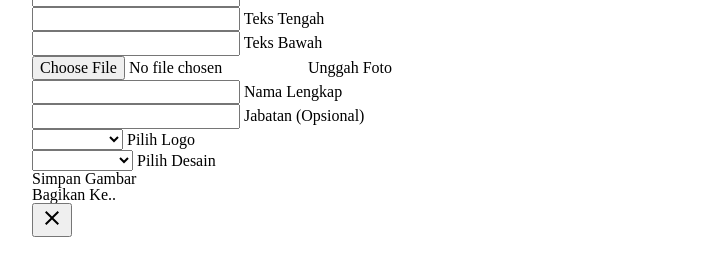
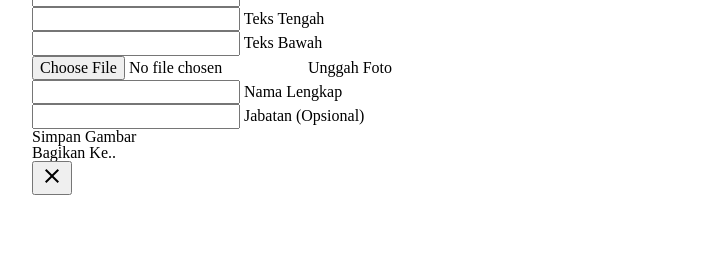
Before and after one commit to elhakimyasya/pan-frame, a website built with webpack: page index.html in a window 1280 px wide. Shown: the part 430-706 px from the top of the page, without its empty margins (218-921 px from the left). Built offline with nearby package versions, Linux system fonts and the light colour scheme.

Commit message:
update scripts.min.js, index.html and script.js

```diff
--- a/index.html
+++ b/index.html
@@ -46,10 +46,10 @@
 
             <div class="mt-6">
                 <div class="grid grid-cols-2 items-center justify-center text-center gap-2 mb-4">
-                    <button id="button_choose_logo" class="button_choose_logo elcreative_button elcreative_ripple outlined" type="button" aria-label="Pilih Logo" data-toggle-class-on-target='active' data-toggle-escape='' data-toggle-outside='' data-toggle-target='#dialog_twibbon' >
+                    <button id="button_choose_logo" class="button_choose_logo elcreative_button elcreative_ripple outlined" type="button" aria-label="Pilih Logo" data-toggle-class-on-target="active" data-toggle-escape="" data-toggle-outside="" data-toggle-target="#dialog_twibbon">
                         <svg xmlns="http://www.w3.org/2000/svg" viewBox="0 0 24 24" width="24" height="24" aria-hidden="true"><path d="M22.7 14.3L21.7 15.3L19.7 13.3L20.7 12.3C20.8 12.2 20.9 12.1 21.1 12.1C21.2 12.1 21.4 12.2 21.5 12.3L22.8 13.6C22.9 13.8 22.9 14.1 22.7 14.3M13 19.9V22H15.1L21.2 15.9L19.2 13.9L13 19.9M11.21 15.83L9.25 13.47L6.5 17H13.12L15.66 14.55L13.96 12.29L11.21 15.83M11 19.9V19.05L11.05 19H5V5H19V11.31L21 9.38V5C21 3.9 20.11 3 19 3H5C3.9 3 3 3.9 3 5V19C3 20.11 3.9 21 5 21H11V19.9Z" /></svg><span>Pilih Logo</span>
                     </button>
-                    <button id="button_choose_design" class="button_choose_design elcreative_button elcreative_ripple outlined" type="button" aria-label="Pilih Desain" data-toggle-class-on-target='active' data-toggle-escape='' data-toggle-outside='' data-toggle-target='#dialog_twibbon'>
+                    <button id="button_choose_design" class="button_choose_design elcreative_button elcreative_ripple outlined" type="button" aria-label="Pilih Desain" data-toggle-class-on-target="active" data-toggle-escape="" data-toggle-outside="" data-toggle-target="#dialog_twibbon">
                         <svg xmlns="http://www.w3.org/2000/svg" viewBox="0 0 24 24" viewBox="0 0 24 24" width="24" height="24" aria-hidden="true"><path d="M19,19H5V5H19M19,3H5A2,2 0 0,0 3,5V19A2,2 0 0,0 5,21H19A2,2 0 0,0 21,19V5A2,2 0 0,0 19,3M13.96,12.29L11.21,15.83L9.25,13.47L6.5,17H17.5L13.96,12.29Z" /></svg><span>Pilih Desain</span>
                     </button>
                 </div>
@@ -79,7 +79,7 @@
                     <label for="input_text_bottom_secondary">Jabatan (Opsional)</label>
                 </div>
 
-                <div class="elcreative_input">
+                <!-- <div class="elcreative_input">
             <select id="select_image_ornament">
                 <option disabled>Pilih Logo</option>
             </select>
@@ -90,7 +90,7 @@
                 <option disabled>Pilih Desain</option>
             </select>
             <label>Pilih Desain</label>
-                </div>
+        </div> -->
             </div>
 
             <div class="mx-auto">
@@ -120,29 +120,52 @@
             const selectElements = [
                 {
                     selectId: '#post_body #select_image_ornament',
+                    buttonId: '#button_choose_logo',
                     imageId: '#post_body #image_ornament',
                     options: {
-                        'Logo PAN': 'https://i.imgur.com/ROgEyYo.png',
-                        'Logo PAN - Bendera': 'https://i.imgur.com/LDeJGq7.png',
-                        'Logo PAN - Pasti Ada HaraPAN': 'https://i.imgur.com/Huwt70f.png',
-                        'Logo PAN - Birukan Langit Indonesia': 'https://i.imgur.com/wP2VARX.png',
+                        'Logo PAN': 'https://i.imgur.com/q4ThYKJ.png',
+                        'Logo PAN - Logo PUAN': 'https://i.imgur.com/lhhJ2rO.png',
+                        'Logo PAN - Logo BM PAN': 'https://i.imgur.com/Q7gtVmp.png',
+                        'Logo PAN - Logo Garuda Pancasila': 'https://i.imgur.com/C5xcyDe.png',
+                        'Logo PAN - Logo BUMN': 'https://i.imgur.com/43DGIJ1.png',
+                        'Logo PAN - Logo Muhammadiyah': 'https://i.imgur.com/mZqZUve.png',
+                        'Logo PAN - Logo Aisyiyah': 'https://i.imgur.com/qLvxWla.png',
+                        'Logo PAN - Bendera Indonesia': 'https://i.imgur.com/SXfRR7P.png',
+                        'Logo PAN - Logo Putri Zulhas': 'https://i.imgur.com/IdaqL9y.png',
+                        'Logo PAN - PAN 12 PAS': 'https://i.imgur.com/Kuymav5.png',
+                        'Logo PAN - Milenial PAN': 'https://i.imgur.com/JeqVzPd.png',
+                        'Logo PAN - Birukan Langit Indonesia': 'https://i.imgur.com/Yr701u9.png',
+                        'Logo PAN - Pasti Ada HaraPAN': 'https://i.imgur.com/bWHoVzV.png',
+                        'Logo PAN - Logo DPRD Pringsewu': 'https://i.imgur.com/DGQsAkL.png',
 
-                        'Logo PUAN': 'https://i.imgur.com/E1XeCJq.png',
+                        'Logo PUAN': 'https://i.imgur.com/WIRELs7.png',
+                        'Logo BM PAN': 'https://i.imgur.com/tKjvhYU.png',
+                        'Logo Putri Zulhas': 'https://i.imgur.com/XVo37RT.png',
 
-                        'Logo PAN - Logo PUAN': 'https://i.imgur.com/UPPAYZb.png',
-                        'Logo PAN - Logo DPRD Pringsewu': 'https://i.imgur.com/5K6HsSf.png',
+                        'PAN 12 PAS': 'https://i.imgur.com/hCDBdj6.png',
+                        'Milenial PAN': 'https://i.imgur.com/3zIEm2k.png',
+                        'Birukan Langit Indonesia': 'https://i.imgur.com/FaHQSLt.png',
+                        'Pasti Ada HaraPAN': 'https://i.imgur.com/9OkKBEv.png',
 
                         'Workshop Rakornas - Pemenangan Pemilu': 'https://i.imgur.com/U4yKWDP.png',
-                        'PAN 12 PAS': 'https://i.imgur.com/NtbNvr2.png',
-                        'Pasti Ada HaraPAN': 'https://i.imgur.com/KSQNDjj.png',
-                        'Birukan Langit Indonesia': 'https://i.imgur.com/78RuXx9.png',
                     },
                 },
                 {
                     selectId: '#post_body #select_image_background',
+                    buttonId: '#button_choose_design',
                     imageId: '#post_body #image_background',
                     options: {
-                        'Desain 1': 'https://i.imgur.com/gPmXTJs.png',
+                        'Frame Bulat - Desain 1': 'https://i.imgur.com/NY88PoY.png',
+                        'Frame Bulat - Desain 2': 'https://i.imgur.com/v8RlLnh.png',
+                        'Frame Bulat - Desain 3': 'https://i.imgur.com/djJnpF7.png',
+                        'Frame Bulat - Desain 4': 'https://i.imgur.com/PItMQPu.png',
+                        'Frame Bulat - Desain 5': 'https://i.imgur.com/zcFYJ51.png',
+                        'Frame Bulat - Desain 6': 'https://i.imgur.com/0q0OtFJ.png',
+                        'Frame Bulat - Desain 7': 'https://i.imgur.com/rimtnJu.png',
+
+                        'Frame Persegi - Desain 1': 'https://i.imgur.com/x7UfJse.png',
+                        'Frame Persegi - Desain 2': 'https://i.imgur.com/fQ5KoeC.png',
+                        'Frame Persegi - Desain 3': 'https://i.imgur.com/cvjO0ra.png',
 
                         'Background 1': 'https://i.imgur.com/UUB5eWK.png',
                         'Background 2': 'https://i.imgur.com/49VKmUV.png',
--- a/src/script.js
+++ b/src/script.js
@@ -107,16 +107,16 @@ selectElements.forEach(selectElement => {
         images += `<img class='border cursor-pointer' title='${key}' src='${selectElement.options[key]}' onclick='document.querySelector("${selectElement.imageId}").src="${selectElement.options[key]}"' data-toggle-trigger-off/>`;
     };
 
-    select.addEventListener('change', () => {
-        functionSnackbar('Memuat gambar...', 1000);
+    // select.addEventListener('change', () => {
+    //     functionSnackbar('Memuat gambar...', 1000);
 
-        const selectedValue = select.value;
-        if (selectedValue) {
-            image.src = selectedValue;
-        } else {
-            image.src = 'https://i.imgur.com/LDeJGq7.png';
-        }
-    });
+    //     const selectedValue = select.value;
+    //     if (selectedValue) {
+    //         image.src = selectedValue;
+    //     } else {
+    //         image.src = 'https://i.imgur.com/LDeJGq7.png';
+    //     }
+    // });
 
     button.addEventListener('click', (event) => {
         event.preventDefault();
```
Also changed, not shown: dist/scripts.min.js. Lines whose indentation alone changed are shown as unchanged.
